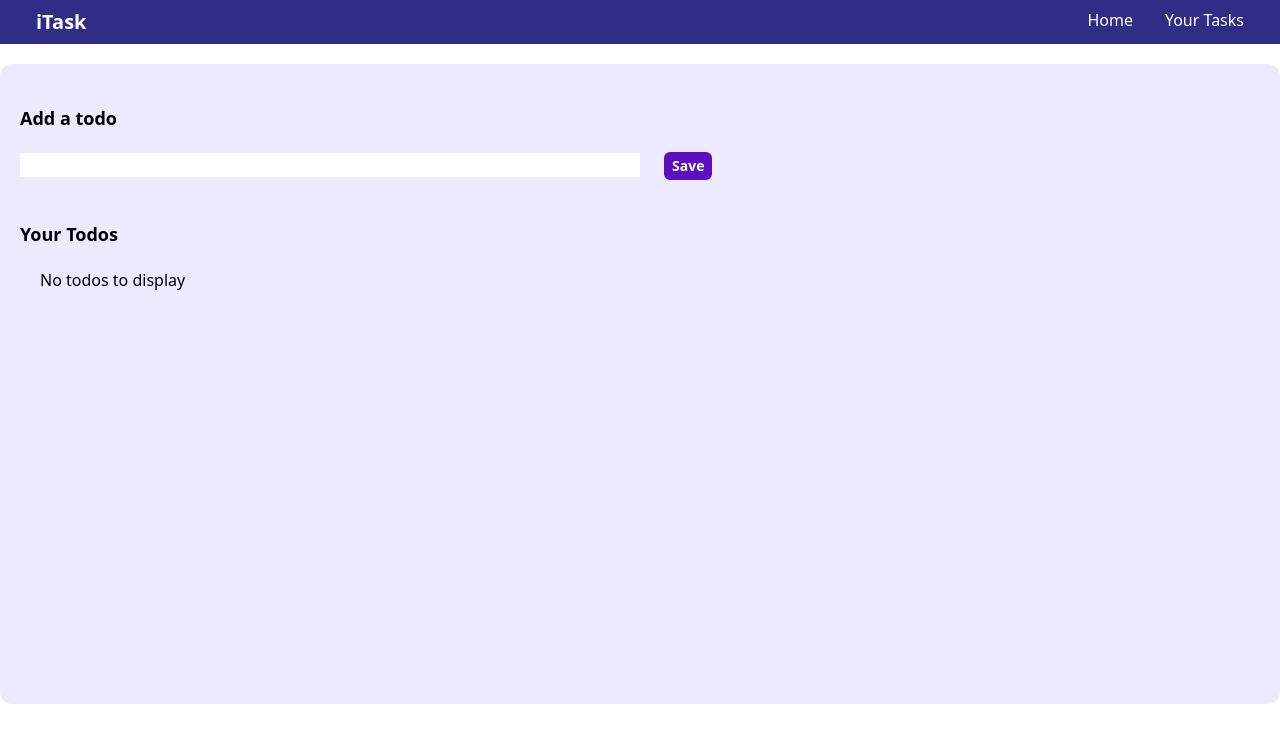
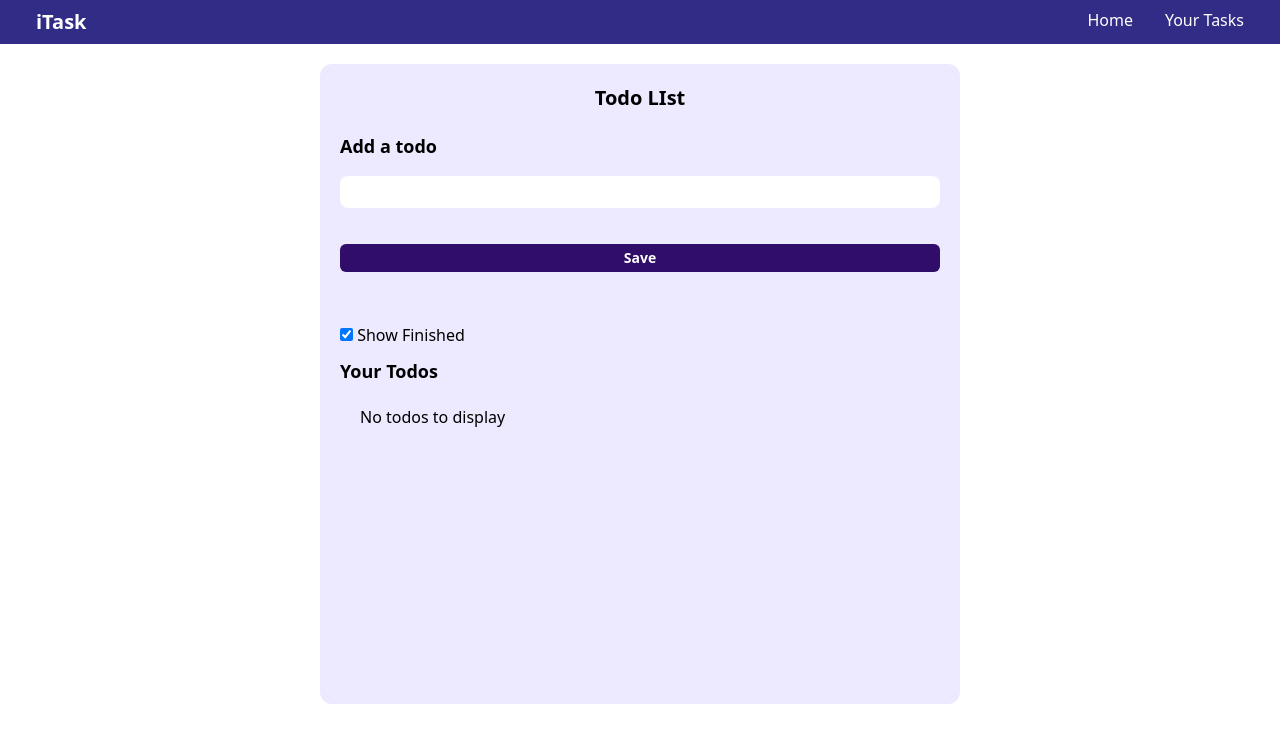
Before and after one commit to aarushi42/TodoList-using-React-Js, a React (Vite) app in the folder todolist/: page / in a window 1280 px wide. Shown: the top 742 px of the page. Built offline with nearby package versions, Linux system fonts and the light colour scheme.

Commit message:
completed the project by adding button to see completed todo

```diff
--- a/todolist/src/App.jsx
+++ b/todolist/src/App.jsx
@@ -1,10 +1,14 @@
 import { useEffect, useState } from 'react'
 import Navbar from './components/navbar'
 import { v4 as uuidv4 } from 'uuid';
+import { FaRegEdit } from "react-icons/fa";
+import { FaDeleteLeft } from "react-icons/fa6";
+
 
 function App() {
   const [todo, setTodo] = useState("")
   const [todos, setTodos] = useState([])
+  const [showFinished, setshowFinished] = useState(true)
 
   useEffect(() => {
     let todoString = localStorage.getItem("todos")
@@ -15,10 +19,13 @@
   }, [])
 
 
-  const saveToLS = (params) => {
+  const saveToLS = () => {
     localStorage.setItem("todos", JSON.stringify(todos))
   }
 
+  const toggleFinished = (e) => {
+    setshowFinished(!showFinished)
+  }
 
   const handleEdit = (e, id) =>{
     let t = todos.filter(i=>i.id === id)
@@ -61,24 +68,26 @@
   return (
     <>
       <Navbar/>
-        <div className="container mx-auto my-5 rounded-xl p-5 bg-violet-100 min-h-[80vh]">
-          <div className="addTodo my-5">
+        <div className="container mx-auto my-5 rounded-xl p-5 bg-violet-100 min-h-[80vh] w-1/2">
+        <h1 className='font-bold text-center text-xl '>Todo LIst</h1>
+          <div className="addTodo my-5 flex flex-col gap-4">
             <h2 className='text-lg font-bold'>Add a todo</h2>
-            <input onChange={handleChange} value ={todo} type="text"  className='w-1/2 bg-white'/>
-            <button className='bg-violet-800 hover:bg-violet-950 p-2 py-1 text-sm font-bold text-white rounded-md mx-6 my-5' onClick={handleAdd}>Save</button>
+            <input onChange={handleChange} value ={todo} type="text"  className='w-full bg-white rounded-lg px-5 py-1'/>
+            <button className='bg-violet-800 hover:bg-violet-950 disabled:bg-violet-950 p-2 py-1 text-sm font-bold text-white rounded-md my-5' onClick={handleAdd} disabled={todo.length<=3}>Save</button>
           </div>
+          <input className='my-4' onChange={toggleFinished} type="checkbox" checked={showFinished}/> Show Finished
             <h2 className='text-lg font-bold'>Your Todos</h2>
             <div className="todos">
               {todos.length === 0 && <div className='m-5'>No todos to display</div>}
               {todos.map(item=>{
-              return <div key={item.id} className="todo flex w-1/2 justify-between my-3">
+              return (showFinished || !item.isCompleted) && <div key={item.id} className="todo flex w-1/2 justify-between my-3">
                 <div className='flex gap-5'>
-                  <input name={item.id} onChange={handleCheckbox} type="checkbox" value={item.isCompleted} id="" />
+                  <input name={item.id} onChange={handleCheckbox} type="checkbox" checked={item.isCompleted} id="" />
                   <div className={item.isCompleted?"line-through": ""}>{item.todo}</div>
                 </div>
                 <div className="buttons flex h-full">
-                  <button className='bg-violet-800 hover:bg-violet-950 p-2 py-1 text-sm font-bold text-white rounded-md mx-1' onClick={(e)=>handleEdit(e, item.id)}>Edit</button>
-                  <button className='bg-violet-800 hover:bg-violet-950 p-2 py-1 text-sm font-bold text-white rounded-md mx-1' onClick={(e)=>{handleDelete(e, item.id)}}>Delete</button>
+                  <button className='bg-violet-800 hover:bg-violet-950 p-2 py-1 text-sm font-bold text-white rounded-md mx-1' onClick={(e)=>handleEdit(e, item.id)}><FaRegEdit /></button>
+                  <button className='bg-violet-800 hover:bg-violet-950 p-2 py-1 text-sm font-bold text-white rounded-md mx-1' onClick={(e)=>{handleDelete(e, item.id)}}><FaDeleteLeft /></button>
                 </div>
               </div>
               })}
```
